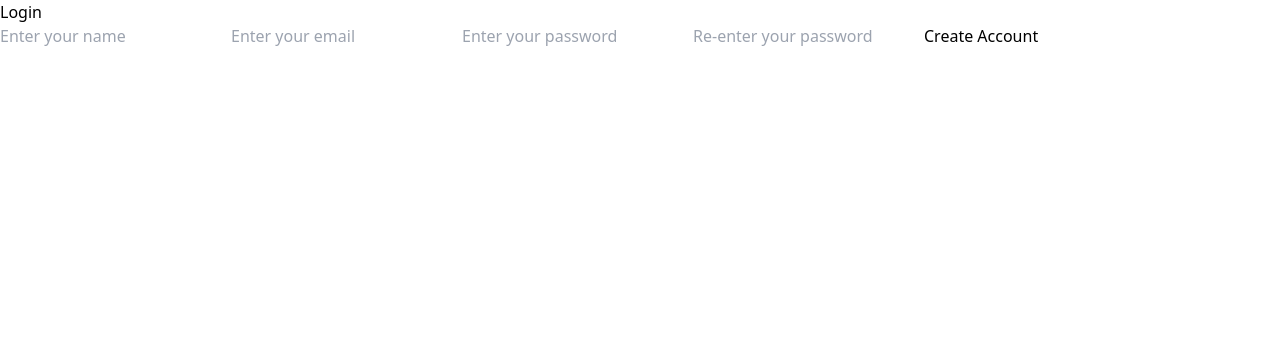
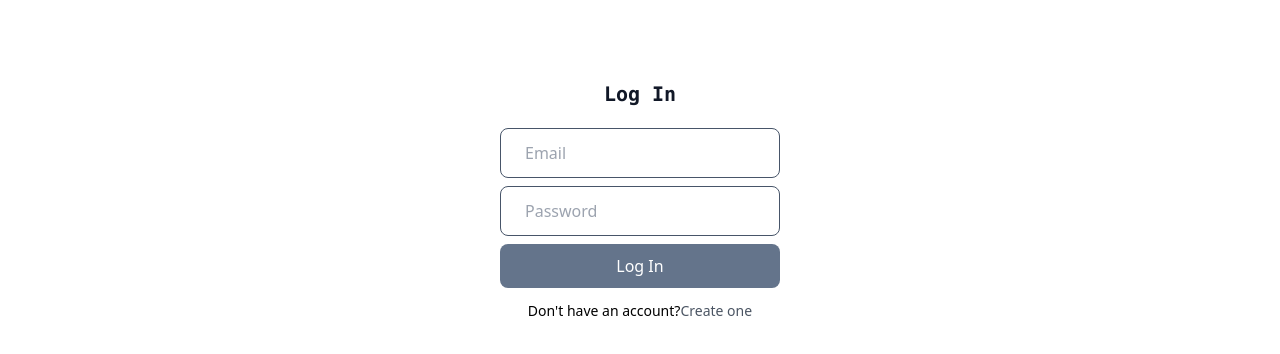
Before and after one commit to zallen16/Group5-Calendar-Meetup, a React (Vite) app in the folder client/: page /login in a window 1280 px wide. Shown: the top 354 px of the page. Built offline with nearby package versions, Linux system fonts and the light colour scheme.

Commit message:
styled login page

```diff
--- a/client/src/components/loginForm/index.jsx
+++ b/client/src/components/loginForm/index.jsx
@@ -1,29 +1,16 @@
 const Login =()=>(
-<div>
-      <h1 className=''>Login</h1>
-      <form>
-        <input
-          Label="Email"
-          inputStyle="box"
-          placeholder="Enter your name"
-        ></input>
-        <input
-          Label="Email"
-          inputStyle="box"
-          placeholder="Enter your email"
-        ></input>
-        <input
-          Label="Email"
-          inputStyle="box"
-          placeholder="Enter your password"
-        ></input>
-        <input
-          Label="Email"
-          inputStyle="box"
-          placeholder="Re-enter your password"
-        ></input>
-        <button type="submit">Create Account</button>
-      </form>
+<div class="max-w-[280px] mx-auto">
+        <div class="flex flex-col items-center mt-[10vh]">
+            <h2 class="mb-5 text-gray-900 font-mono font-bold text-xl">Log In</h2>
+            <form>
+                <input type="text" class="w-full px-6 py-3 mb-2 border border-slate-600 rounded-lg font-medium " placeholder="Email"/>
+                <input type="password" class="w-full px-6 py-3 mb-2 border border-slate-600 rounded-lg font-medium " placeholder="Password" />
+                <button class="bg-slate-500 hover:bg-slate-700 text-white text-base rounded-lg py-2.5 px-5 transition-colors w-full text-[19px]">Log In</button>
+            </form>
+            <p class="text-center mt-3 text-[14px]">Don&#x27;t have an account?
+                <a href="/signup" class="text-gray-600">Create one</a>
+            </p>
+        </div>
     </div>
 )
 
```
